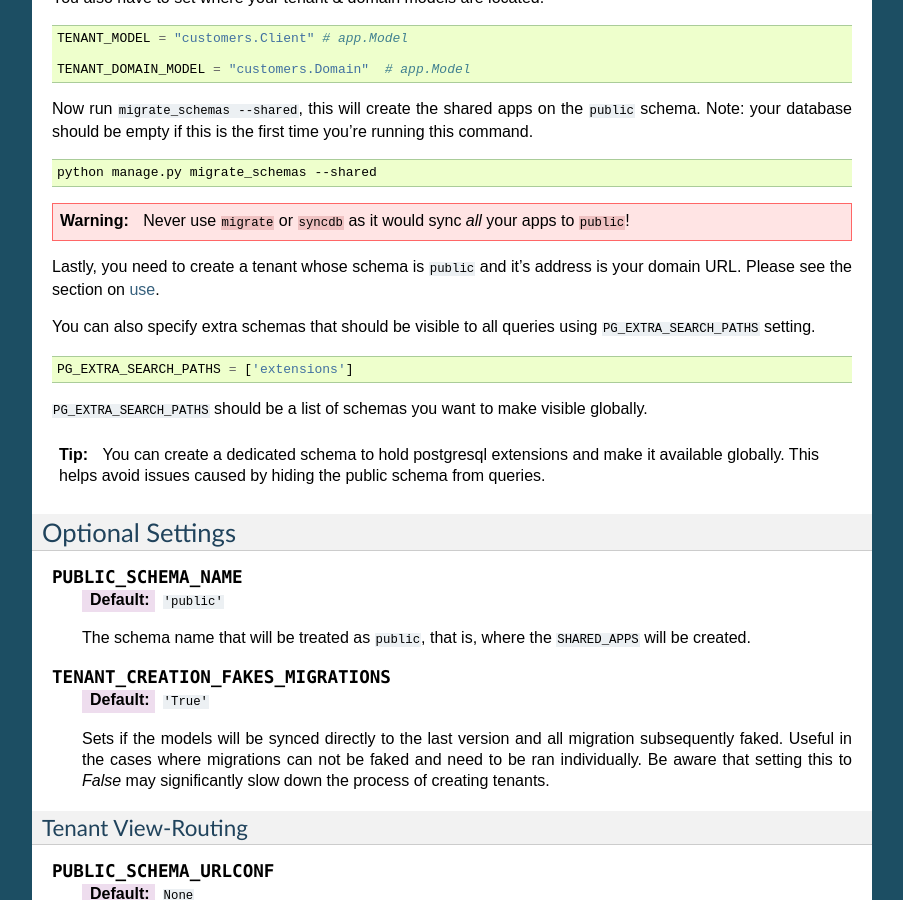
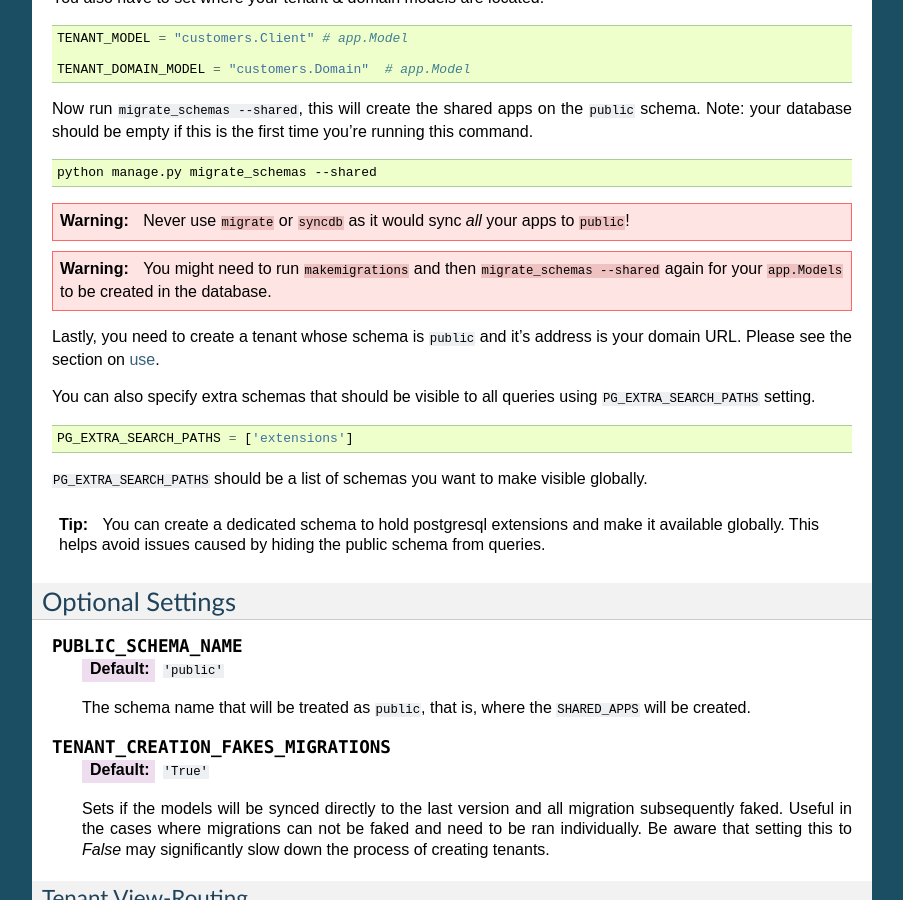
Before and after one commit to django-tenants/django-tenants, a Sphinx documentation site: the page built from docs/install.rst, in a window 1280 px wide and 900 px high, scrolled down 1998 px. Shown: the whole window, without its empty margins (198-1101 px from the left). Built offline with Sphinx 7.4.7, drawn with Linux system fonts in a browser that asks for light colours; the version number could not be read and is left out.

Commit message:
added makemigrations tip
running ``migrate_schemas --shared`` alone wasn't creating the app.Models (Client and Domain) tables under the public schema in my database. Running ``makemigrations`` before or after migrating schemas solved the issue.

```diff
--- a/docs/install.rst
+++ b/docs/install.rst
@@ -128,6 +128,10 @@ Now run ``migrate_schemas --shared``, this will create the shared apps on the ``
 
    Never use ``migrate`` or ``syncdb`` as it would sync *all* your apps to ``public``!
 
+.. warning::
+
+   You might need to run ``makemigrations`` and then ``migrate_schemas --shared`` again for your ``app.Models`` to be created in the database.
+
 Lastly, you need to create a tenant whose schema is ``public`` and it's address is your domain URL. Please see the section on :doc:`use <use>`.
 
 You can also specify extra schemas that should be visible to all queries using
```
